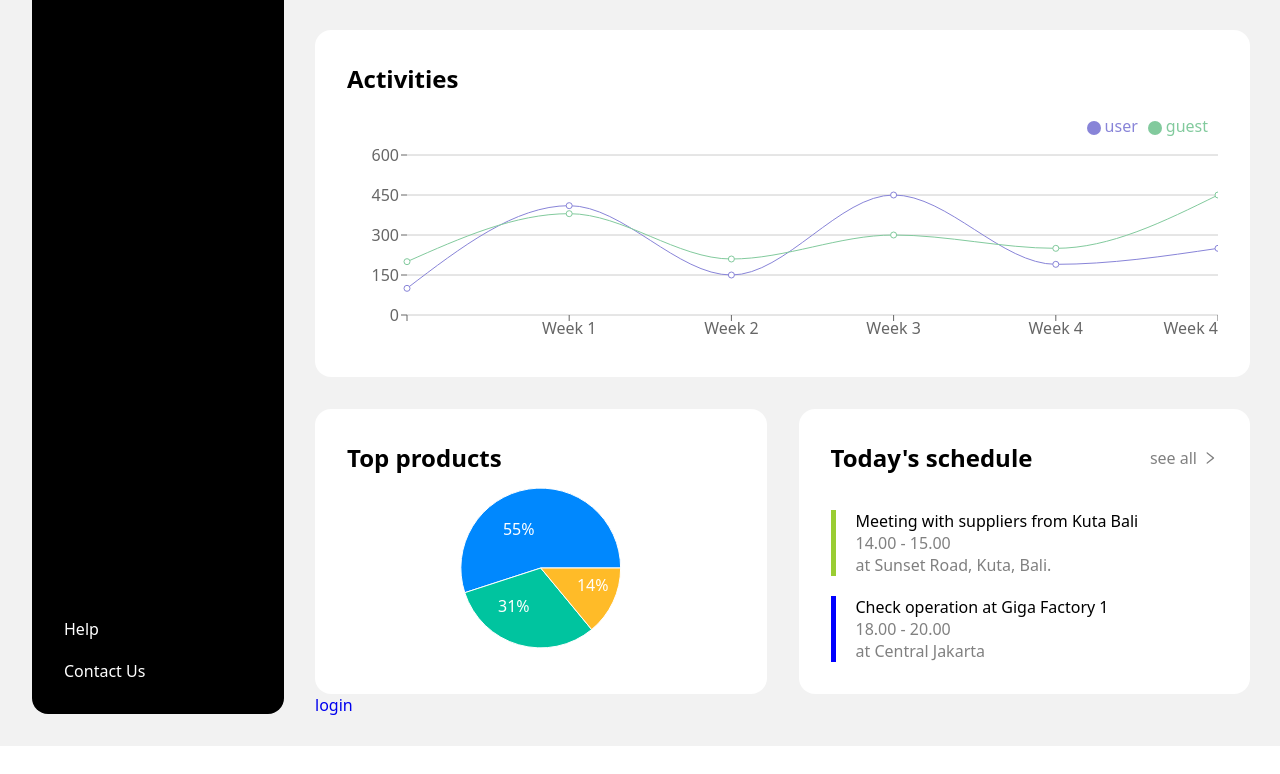
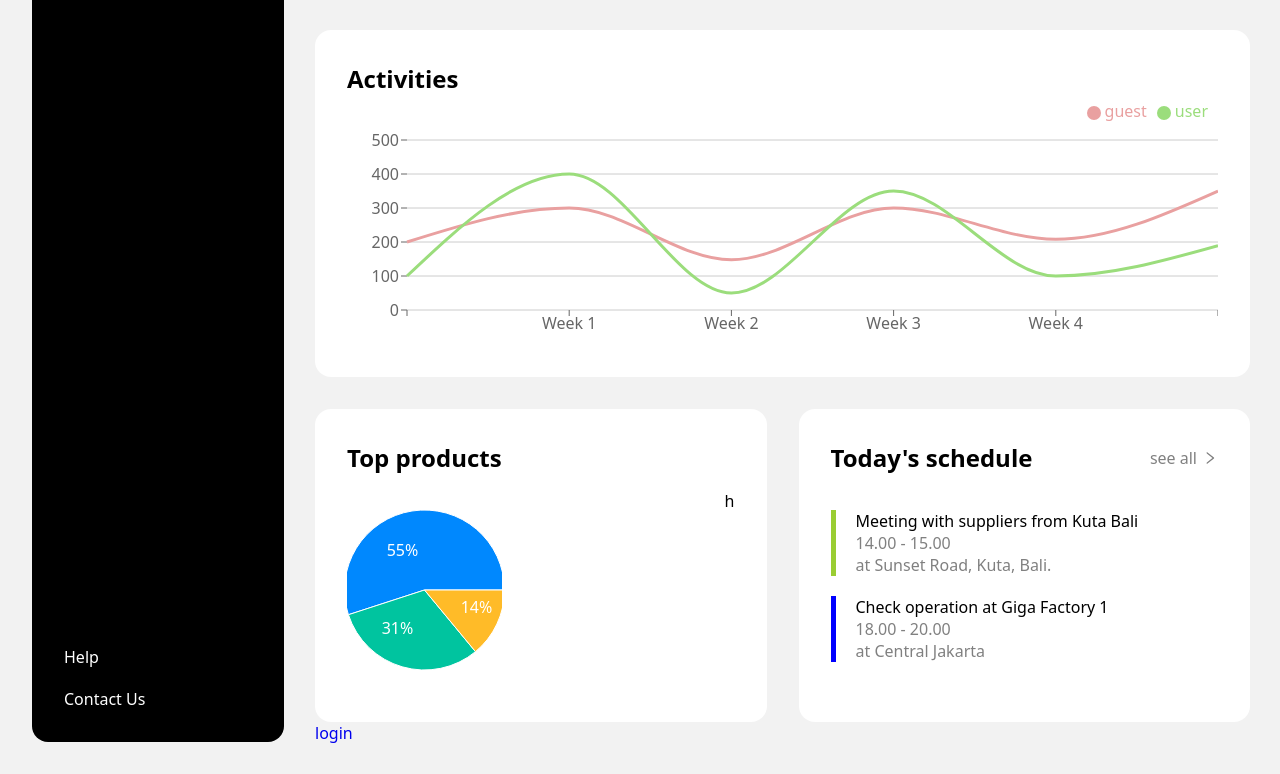
Before and after one commit to SasiSekarP/openinapp_front_end, a React (Create React App) app: page / in a window 1280 px wide. Shown: the part 365-1139 px from the top of the page. Before the commit the page ends 1111 px from the top, so only its background shows below. Built offline with nearby package versions, Linux system fonts and the light colour scheme.

Commit message:
line chart over

```diff
--- a/src/component/graph.js
+++ b/src/component/graph.js
@@ -1,6 +1,8 @@
+import React, { PureComponent } from "react";
 import {
   LineChart,
   Line,
+  Text,
   XAxis,
   YAxis,
   CartesianGrid,
@@ -9,46 +11,60 @@ import {
   ResponsiveContainer,
 } from "recharts";
 
-const Linechart = () => {
 const data = [
   {
-      name: "",
+    // "na me": "0",
     user: 100,
     guest: 200,
+    amt: 2400,
   },
   {
     name: "Week 1",
-      user: 410,
-      guest: 380,
+    user: 400,
+    guest: 300,
+    amt: 2400,
   },
   {
     name: "Week 2",
-      user: 150,
-      guest: 210,
+    user: 50,
+    guest: 148,
+    amt: 2210,
   },
   {
     name: "Week 3",
-      user: 450,
+    user: 350,
     guest: 300,
+    amt: 2290,
   },
   {
     name: "Week 4",
-      user: 190,
-      guest: 250,
+    user: 100,
+    guest: 208,
+    amt: 800,
   },
   {
-      name: "Week 4",
-      user: 250,
-      guest: 450,
+    name: "",
+    user: 189,
+    guest: 350,
+    amt: 281,
   },
 ];
+const yTicks = [0, 100, 200, 300, 400, 500];
 
+class Linechart extends PureComponent {
+  render() {
     return (
-    <ResponsiveContainer width={"100%"} height={250}>
-      <LineChart data={data} margin={{ top: 20, right: 0, left: 0, bottom: 0 }}>
+      <div className="chart-container">
+        <ResponsiveContainer min-width={"100%"} height={250}>
+          <LineChart
+            height={250}
+            data={data}
+            margin={{ top: 5, right: 0, left: 0, bottom: 5 }}
+            padding={{ left: 20, right: 20 }}
+          >
             <CartesianGrid strokeDasharray="none" vertical={false} />
             <XAxis dataKey="name" axisLine={false} />
-        <YAxis axisLine={false} />
+            <YAxis ticks={yTicks} domain={[0, 500]} axisLine={false} />
             <Tooltip />
             <Legend
               verticalAlign="top"
@@ -56,11 +72,24 @@ const Linechart = () => {
               iconType="circle"
               height={40}
             />
-        <Line type="monotone" dataKey="user" stroke="#8884d8" />
-        <Line type="monotone" dataKey="guest" stroke="#82ca9d" />
+            <Line
+              type="monotone"
+              dataKey="guest"
+              stroke="#E9A0A0"
+              strokeWidth={3}
+              dot={false}
+            />
+            <Line
+              type="monotone"
+              dataKey="user"
+              stroke="#9BDD7C"
+              strokeWidth={3}
+              dot={false}
+            />
           </LineChart>
         </ResponsiveContainer>
+      </div>
     );
-};
-
+  }
+}
 export default Linechart;
--- a/src/component/home.js
+++ b/src/component/home.js
@@ -144,8 +144,11 @@ export default function Home() {
         </div>
         <div className="homepagepichartrow">
           <div className="piechartcontainer schedulearea">
-            <h2 className="scheduleareatitle">Top products</h2>
-            <Piechart data={data} />
+            <h2 className="scheduleareatitle piecharttitle">Top products</h2>
+            <div className="piechartrow" width={100} hight={100}>
+              <Piechart data={data} />
+              <div>h</div>
+            </div>
           </div>
           <div className="piechartcontainer schedulearea">
             <div className="sheduleareatitleandseeallrow">
--- a/src/component/piechart.js
+++ b/src/component/piechart.js
@@ -36,7 +36,7 @@ const renderCustomizedLabel = ({
 
 const Piechart = () => {
   return (
-    <ResponsiveContainer width="100%" height="100%">
+    <ResponsiveContainer width="40%" height={200}>
       <PieChart width={400} height={400}>
         <Pie
           data={data}
--- a/src/style/home.css
+++ b/src/style/home.css
@@ -191,10 +191,19 @@
     background-color: white;
     padding: 2rem;
     border-radius: 1rem;
-    min-height: 200px;
     min-width: 200px;
     display: flex;
     flex: 1;
+}
+
+.piecharttitle{
+    padding-bottom: 1rem;
+}
+
+.piechartrow{
+    display: flex;
+    height: 100%;
+    justify-content: space-between;
 }
 
 .pie:focus{
@@ -230,6 +239,27 @@
     align-items: center;
     column-gap: 5px;
 }
+
+/* vickey code start */
+/* Apply styles for the chart container */
+.chart-container {
+    width: 100%;
+    margin: 0 auto; /* Center the chart horizontally */
+}
+
+/* Apply styles for the transparent padding element */
+.padding-element {
+    height: 20px;
+}
+
+/* Add media queries for responsive design */
+@media screen and (max-width: 768px) {
+    /* Apply responsive styling for smaller screens */
+    .chart-container {
+        max-width: 100%; /* Allow chart to take full width on smaller screens */
+    }
+}
+/* vickey code end */
 
 @media screen and (max-width:560px) {
     .homepagefourcard{
```
Lines whose indentation alone changed are shown as unchanged.
